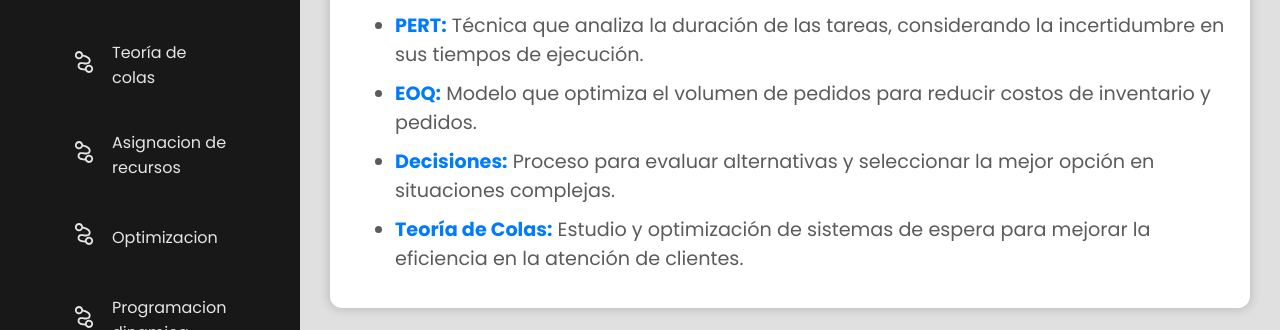
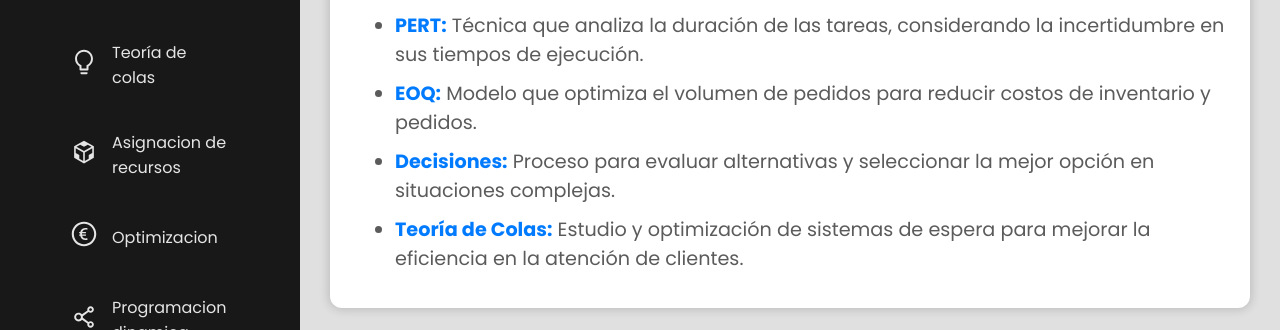
Before and after one commit to zineac/investigacion-operativa-II, a React (Vite) app: page / in a window 1280 px wide. Shown: the part 470-800 px from the top of the page. Built offline with nearby package versions, Linux system fonts and the light colour scheme.

Commit message:
Agregando nuevos iconos a nuevos metodos

```diff
--- a/src/components/Sidebar.jsx
+++ b/src/components/Sidebar.jsx
@@ -6,7 +6,11 @@ import {
   AiOutlineBranches,
   AiOutlineDotChart,
   AiOutlineLineChart,
-  AiOutlineNodeIndex
+  AiOutlineNodeIndex,
+  AiOutlineBulb,
+  AiOutlineCodeSandbox,
+  AiOutlineEuro,
+  AiOutlineShareAlt
 } from "react-icons/ai";
 import styled from "styled-components";
 import logo from "../assets/react.svg";
@@ -67,22 +71,22 @@ const linksArray = [
   },
   {
     label: "Teoría de colas", // Nuevo enlace para Tcolas
-    icon: <AiOutlineNodeIndex />,
+    icon: <AiOutlineBulb />,
     to: "/Tcolas",
   },
   {
     label: "Asignacion de recursos", // Nuevo enlace para Tcolas
-    icon: <AiOutlineNodeIndex />,
+    icon: <AiOutlineCodeSandbox />,
     to: "/Asignacion",
   },
   {
     label: "Optimizacion", // Nuevo enlace para Tcolas
-    icon: <AiOutlineNodeIndex />,
+    icon: <AiOutlineEuro />,
     to: "/Optimizacion",
   },
   {
     label: "Programacion dinamica", // Nuevo enlace para Tcolas
-    icon: <AiOutlineNodeIndex />,
+    icon: <AiOutlineShareAlt />,
     to: "/Pdinamica",
   },
 ];
```
